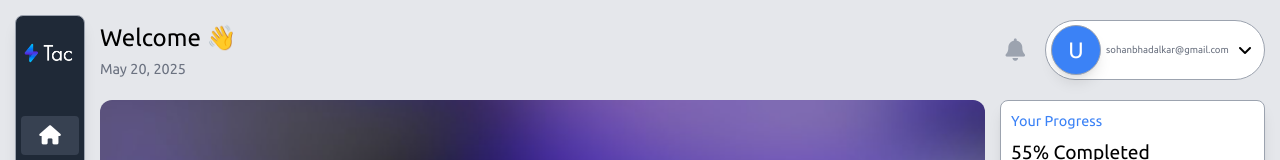
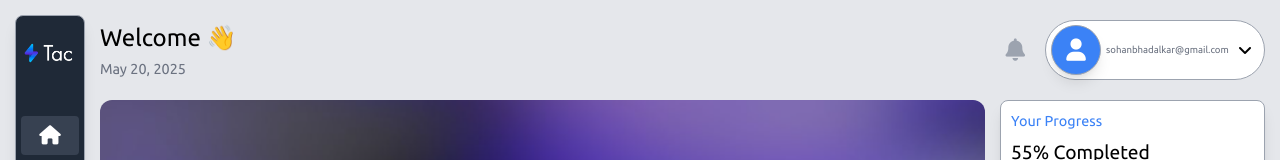
Before and after one commit to stimpy3/Tac, a React (Vite) app in the folder client/: page /home in a window 1280 px wide. Shown: the top 160 px of the page. Built offline with nearby package versions, Linux system fonts and the light colour scheme; no server answers.

Commit message:
when no user login default user icon and no name

```diff
--- a/client/src/components/home/topbar.jsx
+++ b/client/src/components/home/topbar.jsx
@@ -5,7 +5,7 @@ JSX (<div>) gets compiled to React.createElement(...)
 So without React, your code would throw an error. */
 
 const TopBar=() =>{
-    const username = localStorage.getItem("username");
+    const username = localStorage.getItem("username")||"";
    const today=new Date();
    const day=today.toLocaleDateString("en-US", {
     weekday: "short",
@@ -37,7 +37,7 @@ const TopBar=() =>{
             <div className="h-[60px] w-[220px] bg-white flex ml-[20px] items-center rounded-full pl-[5px] border-[1px] border-gray-400">
                 <div data-label="UserIcon" className={`flex overflow-hidden items-center justify-center text-[1.4rem] shadow-lg text-white w-[50px] h-[50px] ${userColor} rounded-full
                  border-[1px] border-gray-400 shadow-lg `}>
-                    {username?.[0]?.toUpperCase() || "U"}
+                 {username && username[0] ? username[0].toUpperCase() : <i className="fa-solid fa-user"></i>}
                 </div>
                 <section className="w-[150px] h-full flex justify-center items-center">
                      <section className="pl-[5px] w-full h-full flex flex-col justify-center items-start overflow-hidden">
```
